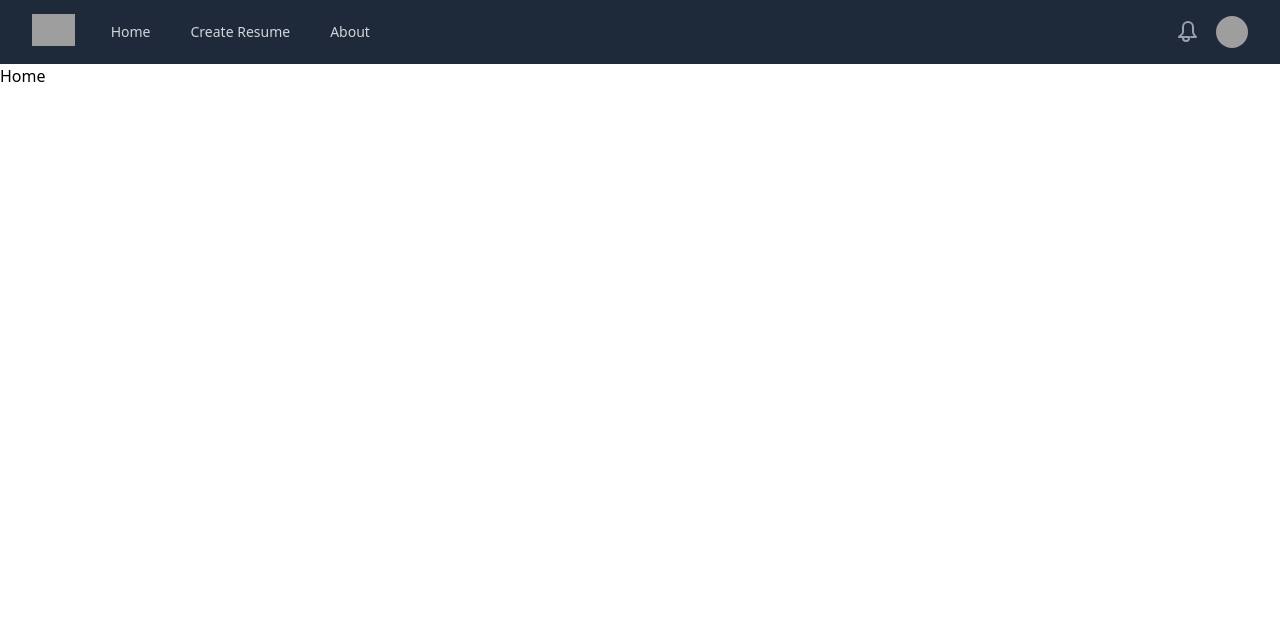
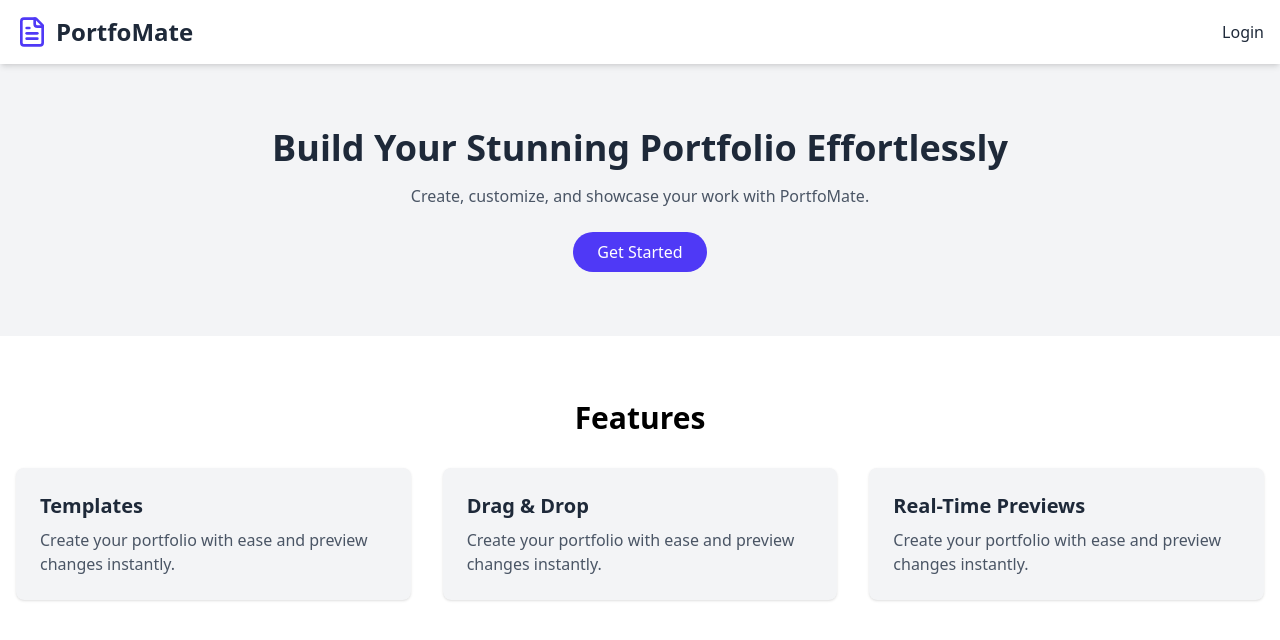
Before and after one commit to karthik-k44/PortfoMate, a React (Vite) app in the folder Frontend/vite-project/: page / in a window 1280 px wide. Shown: the top 640 px of the page. Built offline with nearby package versions, Linux system fonts and the light colour scheme; grey boxes are pictures that could not be loaded.

Commit message:
Add landing page, login, and signin components; update routing and navbar integration

```diff
--- a/Frontend/vite-project/src/App.jsx
+++ b/Frontend/vite-project/src/App.jsx
@@ -4,16 +4,22 @@ import { Home } from "./pages/Home";
 import { About } from "./pages/About";
 import { CreateResume } from "./pages/CreateResume";
 import { Profile } from "./pages/Profile";
+import LandingPage from "./LandingPage/LandingPage";
+import { LogIn } from "lucide-react";
+import { Signin } from "./Authentication/Signin";
 
 function App() {
   return (
     <>
       <Router>
         <Routes>
-          <Route path="/" element={<Home />} />
+          <Route path="/" element={<LandingPage/>} />
+          <Route path="/home" element={<Home/>} />
           <Route path="/about" element={<About />} />
           <Route path="/createResume" element={<CreateResume />} />
           <Route path="/profile" element={<Profile />} />
+          <Route path="/login" element={<LogIn/>} />
+          <Route path="/signup" element={<Signin/>} />
         </Routes>
       </Router>
     </>
--- a/Frontend/vite-project/src/Authentication/Login.jsx
+++ b/Frontend/vite-project/src/Authentication/Login.jsx
@@ -0,0 +1,7 @@
+import React from 'react'
+
+export const Login = () => {
+  return (
+    <div>Login</div>
+  )
+}
--- a/Frontend/vite-project/src/LandingPage/LandingPage.jsx
+++ b/Frontend/vite-project/src/LandingPage/LandingPage.jsx
@@ -0,0 +1,49 @@
+import React, { useState } from 'react';
+import { Menu, X, FileText } from 'lucide-react';
+import { Link } from 'react-router-dom';
+
+const LandingPage = () => {
+  const [isMenuOpen, setIsMenuOpen] = useState(false);
+
+  const toggleMenu = () => setIsMenuOpen(!isMenuOpen);
+
+  return (
+    <div className="min-h-screen bg-gray-100">
+      {/* Navbar */}
+      <nav className="bg-white shadow-md p-4 flex justify-between items-center">
+        <div className="flex items-center">
+          <FileText className="h-8 w-8 text-indigo-600" />
+          <span className="ml-2 text-2xl font-bold text-gray-800">PortfoMate</span>
+        </div>
+        <button className="md:hidden" onClick={toggleMenu}>
+          {isMenuOpen ? <X className="w-6 h-6" /> : <Menu className="w-6 h-6" />}
+        </button>
+        <div className={`md:flex md:items-center ${isMenuOpen ? 'block' : 'hidden'}`}>
+          <Link to="/login" className="block mt-2 md:mt-0 md:ml-4 text-gray-800 hover:text-indigo-600">Login</Link>
+        </div>
+      </nav>
+
+      {/* Hero Section */}
+      <div className="flex flex-col items-center justify-center text-center py-16 px-4">
+        <h1 className="text-4xl font-bold text-gray-800 mb-4">Build Your Stunning Portfolio Effortlessly</h1>
+        <p className="text-gray-600 mb-6">Create, customize, and showcase your work with PortfoMate.</p>
+        <button className="bg-indigo-600 text-white px-6 py-2 rounded-full">Get Started</button>
+      </div>
+
+      {/* Features Section */}
+      <div id="features" className="py-16 px-4 bg-white">
+        <h2 className="text-3xl font-bold text-center mb-8">Features</h2>
+        <div className="grid gap-8 sm:grid-cols-1 md:grid-cols-2 lg:grid-cols-3">
+          {['Templates', 'Drag & Drop', 'Real-Time Previews'].map((feature, index) => (
+            <div key={index} className="bg-gray-100 p-6 rounded-lg shadow">
+              <h3 className="text-xl font-bold text-gray-800 mb-2">{feature}</h3>
+              <p className="text-gray-600">Create your portfolio with ease and preview changes instantly.</p>
+            </div>
+          ))}
+        </div>
+      </div>
+    </div>
+  );
+};
+
+export default LandingPage;
--- a/Frontend/vite-project/src/Navbar/Navbar.jsx
+++ b/Frontend/vite-project/src/Navbar/Navbar.jsx
@@ -1,85 +1,124 @@
-import React from 'react';
+import React, { useState } from 'react';
 import { Link } from 'react-router-dom';
+import { Menu, X, Home, FileText, Info, Bell, User, Settings, LogOut, User2Icon } from 'lucide-react';
 
-export const Navbar = () => {
+
+const Navbar = () => {
+  const [isMenuOpen, setIsMenuOpen] = useState(false);
+  const [isProfileOpen, setIsProfileOpen] = useState(false);
+
+  const toggleMenu = () => setIsMenuOpen(!isMenuOpen);
+  const toggleProfile = () => setIsProfileOpen(!isProfileOpen);
+
   return (
-    <nav className="bg-gray-800">
-      <div className="mx-auto max-w-7xl px-2 sm:px-6 lg:px-8">
+    <nav className="bg-gray-900">
+      <div className="mx-auto max-w-7xl px-4 sm:px-6 lg:px-8">
         <div className="relative flex h-16 items-center justify-between">
-
           {/* Mobile menu button */}
           <div className="absolute inset-y-0 left-0 flex items-center sm:hidden">
             <button
               type="button"
-              className="inline-flex items-center justify-center rounded-md p-2 text-gray-400 hover:bg-gray-700 hover:text-white focus:outline-none focus:ring-2 focus:ring-inset focus:ring-white"
+              onClick={toggleMenu}
+              className="inline-flex items-center justify-center rounded-md p-2 text-white hover:bg-blue-700 focus:outline-none focus:ring-2 focus:ring-inset focus:ring-white"
               aria-controls="mobile-menu"
-              aria-expanded="false"
+              aria-expanded={isMenuOpen}
             >
               <span className="sr-only">Open main menu</span>
-              <svg className="h-6 w-6" xmlns="http://www.w3.org/2000/svg" fill="none" viewBox="0 0 24 24" stroke="currentColor" aria-hidden="true">
-                <path strokeLinecap="round" strokeLinejoin="round" strokeWidth="2" d="M4 6h16M4 12h16M4 18h16" />
-              </svg>
+              {isMenuOpen ? <X size={24} /> : <Menu size={24} />}
             </button>
           </div>
 
-          {/* Desktop menu */}
+          {/* Logo and Desktop menu */}
           <div className="flex flex-1 items-center justify-center sm:items-stretch sm:justify-start">
-            <div className="flex-shrink-0">
-              <img
-                className="h-8 w-auto"
-                src="https://tailwindcss.com/_next/static/media/tailwindcss-mark.bbb79b87.svg"
-                alt="Your Company"
-              />
+            <div className="flex flex-shrink-0 items-center">
+              <div className="flex items-center text-white font-bold text-xl">
+                <svg className="h-8 w-8 text-white mr-2" viewBox="0 0 24 24" fill="none" stroke="currentColor" strokeWidth="2" strokeLinecap="round" strokeLinejoin="round">
+                  <path d="M12 2L2 7l10 5 10-5-10-5z" />
+                  <path d="M2 17l10 5 10-5" />
+                  <path d="M2 12l10 5 10-5" />
+                </svg>
+                <span>PortFomate</span>
+              </div>
             </div>
             <div className="hidden sm:ml-6 sm:block">
               <div className="flex space-x-4">
-                <Link to="/" className="text-gray-300 hover:bg-gray-700 hover:text-white px-3 py-2 rounded-md text-sm font-medium">Home</Link>
-                <Link to="/createResume" className="text-gray-300 hover:bg-gray-700 hover:text-white px-3 py-2 rounded-md text-sm font-medium">Create Resume</Link>
-                <Link to="/about" className="text-gray-300 hover:bg-gray-700 hover:text-white px-3 py-2 rounded-md text-sm font-medium">About</Link>
+                <Link to="/"  className="flex items-center text-white hover:bg-gray-500 px-3 py-2 rounded-md text-sm font-medium transition-colors duration-200">
+                   Home </Link>
+                <Link to="/createResume"  className="flex items-center text-white hover:bg-gray-500 px-3 py-2 rounded-md text-sm font-medium transition-colors duration-200">
+                   Create Resume </Link>
+                <Link to="/about"  className="flex items-center text-white hover:bg-gray-500 px-3 py-2 rounded-md text-sm font-medium transition-colors duration-200">
+                   About </Link>
               </div>
             </div>
           </div>
 
-          {/* User profile & notification */}
+          {/* Notification and Profile */}
           <div className="absolute inset-y-0 right-0 flex items-center pr-2 sm:static sm:inset-auto sm:ml-6 sm:pr-0">
-            <button className="bg-gray-800 p-1 rounded-full text-gray-400 hover:text-white focus:outline-none focus:ring-2 focus:ring-white focus:ring-offset-2 focus:ring-offset-gray-800">
+            {/* Notification bell */}
+            <button className="rounded-full p-1 text-white hover:bg-blue-500 focus:outline-none focus:ring-2 focus:ring-white transition-colors duration-200">
               <span className="sr-only">View notifications</span>
-              <svg className="h-6 w-6" fill="none" viewBox="0 0 24 24" stroke="currentColor" aria-hidden="true">
-                <path strokeLinecap="round" strokeLinejoin="round" strokeWidth="2" d="M15 17h5l-1.405-1.405C18.21 14.79 17 13.45 17 12V7a5 5 0 00-10 0v5c0 1.45-1.21 2.79-2.595 3.595L3 17h5m5 0v1a3 3 0 11-6 0v-1m6 0H9" />
-              </svg>
+              <Bell size={20} />
             </button>
 
             {/* Profile dropdown */}
-            <div className="ml-3 relative">
+            <div className="relative ml-3">
               <div>
                 <button
                   type="button"
-                  className="flex rounded-full bg-gray-800 text-sm focus:outline-none focus:ring-2 focus:ring-white focus:ring-offset-2 focus:ring-offset-gray-800"
+                  onClick={toggleProfile}
+                  className="flex rounded-full bg-gray-400 text-sm focus:outline-none focus:ring-2 focus:ring-white"
                   id="user-menu-button"
-                  aria-expanded="false"
+                  aria-expanded={isProfileOpen}
                   aria-haspopup="true"
                 >
                   <span className="sr-only">Open user menu</span>
-                  <img
-                    className="h-8 w-8 rounded-full"
-                    src="https://images.unsplash.com/photo-1472099645785-5658abf4ff4e?ixlib=rb-1.2.1&ixid=eyJhcHBfaWQiOjEyMDd9&auto=format&fit=facearea&facepad=2&w=256&h=256&q=80"
-                    alt=""
-                  />
+                  <User size={30} />
                 </button>
               </div>
+
+              {/* Profile dropdown menu */}
+              {isProfileOpen && (
+                <div className="absolute right-0 z-10 mt-2 w-48 origin-top-right rounded-md bg-white py-1 shadow-lg ring-1 ring-black ring-opacity-5 focus:outline-none" role="menu" aria-orientation="vertical" aria-labelledby="user-menu-button" tabIndex="-1">
+                  <a href="/profile" className="flex items-center px-4 py-2 text-sm text-gray-700 hover:bg-gray-100">
+                    <User size={16} className="mr-2" />
+                    <span>Your Profile</span>
+                  </a>
+                  <a href="/settings" className="flex items-center px-4 py-2 text-sm text-gray-700 hover:bg-gray-100">
+                    <Settings size={16} className="mr-2" />
+                    <span>Settings</span>
+                  </a>
+                  <a href="/logout" className="flex items-center px-4 py-2 text-sm text-gray-700 hover:bg-gray-100">
+                    <LogOut size={16} className="mr-2" />
+                    <span>Sign out</span>
+                  </a>
+                </div>
+              )}
             </div>
           </div>
         </div>
       </div>
 
-      {/* Mobile Menu */}
-      <div className="sm:hidden" id="mobile-menu">
-        <div className="space-y-1 px-2 pt-2 pb-3">
-          <Link to="/" className="text-gray-300 hover:bg-gray-700 hover:text-white block px-3 py-2 rounded-md text-base font-medium">Home</Link>
-          <Link to="/createResume" className="text-gray-300 hover:bg-gray-700 hover:text-white block px-3 py-2 rounded-md text-base font-medium">Create Resume</Link>
-          <Link to="/about" className="text-gray-300 hover:bg-gray-700 hover:text-white block px-3 py-2 rounded-md text-base font-medium">About</Link>
+      {/* Mobile menu, show/hide based on menu state */}
+      {isMenuOpen && (
+        <div className="sm:hidden" id="mobile-menu">
+          <div className="space-y-1 px-2 pt-2 pb-3">
+            <a href="/" className="flex items-center text-white hover:bg-blue-500 block px-3 py-2 rounded-md text-base font-medium">
+              <Home size={18} className="mr-2" />
+              <span>Home</span>
+            </a>
+            <a href="/createResume" className="flex items-center text-white hover:bg-blue-500 block px-3 py-2 rounded-md text-base font-medium">
+              <FileText size={18} className="mr-2" />
+              <span>Create Resume</span>
+            </a>
+            <a href="/about" className="flex items-center text-white hover:bg-blue-500 block px-3 py-2 rounded-md text-base font-medium">
+              <Info size={18} className="mr-2" />
+              <span>About</span>
+            </a>
+          </div>
         </div>
-      </div>
+      )}
     </nav>
   );
 };
+
+export default Navbar;
--- a/Frontend/vite-project/src/pages/About.jsx
+++ b/Frontend/vite-project/src/pages/About.jsx
@@ -1,10 +1,12 @@
 import React from 'react'
-import { Navbar } from '../Navbar/Navbar'
+import Navbar from '../Navbar/Navbar'
+
 
 export const About = () => {
   return (
     <>
-            <Navbar/>
+        <Navbar/>
+        About
     </>
   )
 }
--- a/Frontend/vite-project/src/pages/CreateResume.jsx
+++ b/Frontend/vite-project/src/pages/CreateResume.jsx
@@ -1,10 +1,12 @@
 import React from 'react'
-import { Navbar } from '../Navbar/Navbar'
+import Navbar from '../Navbar/Navbar'
+
 
 export const CreateResume = () => {
   return (
     <>
-            <Navbar/>
+      <Navbar/>
+      Create Resume
     </>
   )
 }
--- a/Frontend/vite-project/src/pages/Home.jsx
+++ b/Frontend/vite-project/src/pages/Home.jsx
@@ -1,11 +1,13 @@
 import React from 'react'
-import { Navbar } from '../Navbar/Navbar'
+import Navbar from '../Navbar/Navbar'
+
 
 export const Home = () => {
   return (
        <>
-         <Navbar/>
+          <Navbar/>
          <div>Home</div>
+
        </>
   )
 }
--- a/Frontend/vite-project/src/pages/Profile.jsx
+++ b/Frontend/vite-project/src/pages/Profile.jsx
@@ -1,10 +1,12 @@
 import React from 'react'
-import { Navbar } from '../Navbar/Navbar'
+import Navbar from '../Navbar/Navbar'
+
 
 export const Profile = () => {
   return (
     <>
         <Navbar/>
+        Profile
     </>
   )
 }
```
Also changed, not shown: Frontend/vite-project/package.json (+11 -2 lines), Frontend/vite-project/src/Authentication/Signin.jsx (+7 -0 lines), Frontend/vite-project/vite.config.js (+4 -5 lines), Frontend/vite-project/components.json (added), 1 other file (tests, documents, lock files or other folders).
